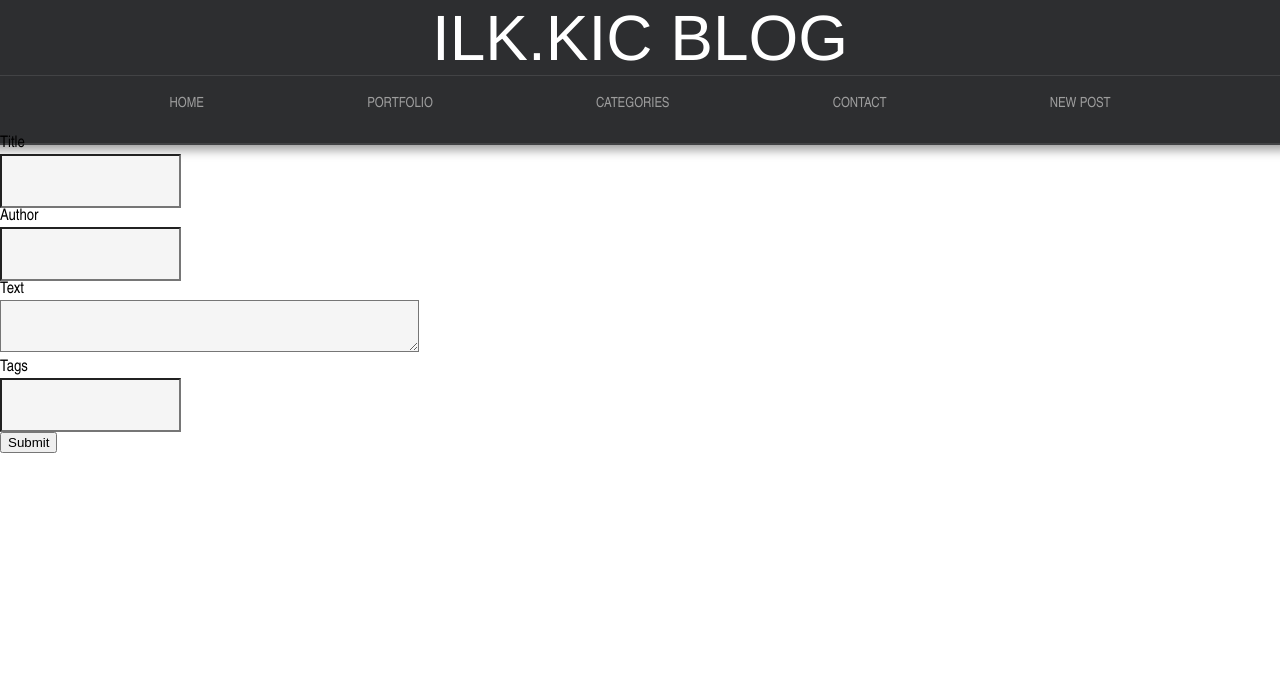
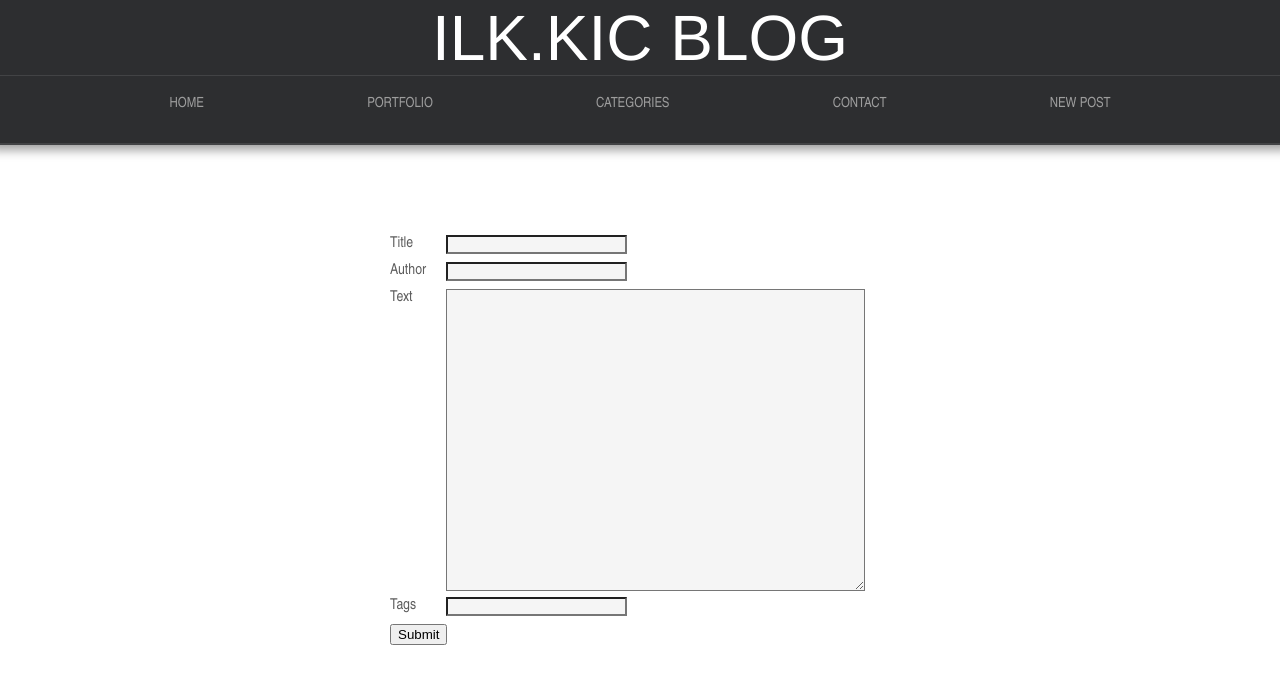
Before and after one commit to 23Suns/joshenderson.github.io, a PHP site: page /newpost.php in a window 1280 px wide. Shown: the top 684 px of the page. Run offline with PHP 8.4, Linux system fonts and the light colour scheme.

Commit message:
newpost style improvements + it takes you to the post you just made after submission

```diff
--- a/newpost.php
+++ b/newpost.php
@@ -3,40 +3,34 @@
 
 <!DOCTYPE html>
 <html>
+<head>
 	<link rel="stylesheet" href="stylesheet.css">
-	<head>
 	<title>Submit a new post</title>
 </head>
+<body>
 <?php include 'header.php'; ?>
-	<body>
-		<div id="inputform">
-		<form action="./submit.php" method="post">
-		<div class="input">
-		Title
-			<br>
-			<input class="form-control" type="text" name="title" maxlength="100">
-			<br>
+<form id="inputform" action="./submit.php" method="post">
+	<div class="row">
+	<label for="newpost-title">Title</label>
+	<input id="newpost-title" class="form-control" type="text" name="title" maxlength="100">
 	</div>
-		<div class="input">
-		Author
-			<br>
-			<input class="form-control" class="form-control" type="text" name="author" maxlength="40">
-			<br>
+
+	<div class="row">
+	<label for="newpost-author">Author</label>
+	<input id="newpost-author" class="form-control" type="text" name="author" maxlength="40">
 	</div>
-		<div class="input">
-		Text
-			<br>
-				<textarea class="form-control" cols="50" rows="5" name="text"></textarea>
-			<br>
+
+	<div class="row">
+	<label for="newpost-text">Text</label>
+	<textarea id="newpost-text" class="form-control" cols="50" rows="20" name="text"></textarea>
 	</div>
-		<div class="input">
-		Tags
-			<br>
-			<input class="form-control" type="text" name="tags">
-			<br>
+
+	<div class="row">
+	<label for="newpost-tags">Tags</label>
+	<input id="newpost-tags" class="form-control" type="text" name="tags">
 	</div>
+
 	<input type="submit" value="Submit">
-		</div>
 </form>
 </body>
 </html>
--- a/stylesheet.css
+++ b/stylesheet.css
@@ -131,19 +131,33 @@ a {
 }
 
 
-.inputform {
+#inputform {
 	font-size: 15px;
 	color: #5d5d5d;
 	padding-top: 100px;
-	margin-left: auto;
-	margin-right: auto;
+	margin: auto;
 	width: 500px;
 	display: block;
 }
 
 .form-control {
-	height: 50px;
+	/*height: 50px;*/
 	margin: 0;
 	padding: 0 0px;
 	background: #f5f5f5;
 }
+
+.row {
+	display: table-row;
+}
+
+label {
+	display: table-cell;
+	vertical-align: top;
+	padding-right: 20px;
+}
+
+input.form-control {
+	display: table-cell;
+	margin-bottom: 8px;
+}
--- a/submit.php
+++ b/submit.php
@@ -32,6 +32,6 @@ $count = $countresult['COUNT(*)'];
 foreach($tagarr as $tag){
 	mysqli_query($conn, "INSERT INTO tags VALUES ($count, '$tag');");
 }
-header('Location: newpost.php', TRUE, '303');
+header("Location: ./view.php?id=$count", TRUE, '303');
 die();
 ?>
```
Lines whose indentation alone changed are shown as unchanged.
